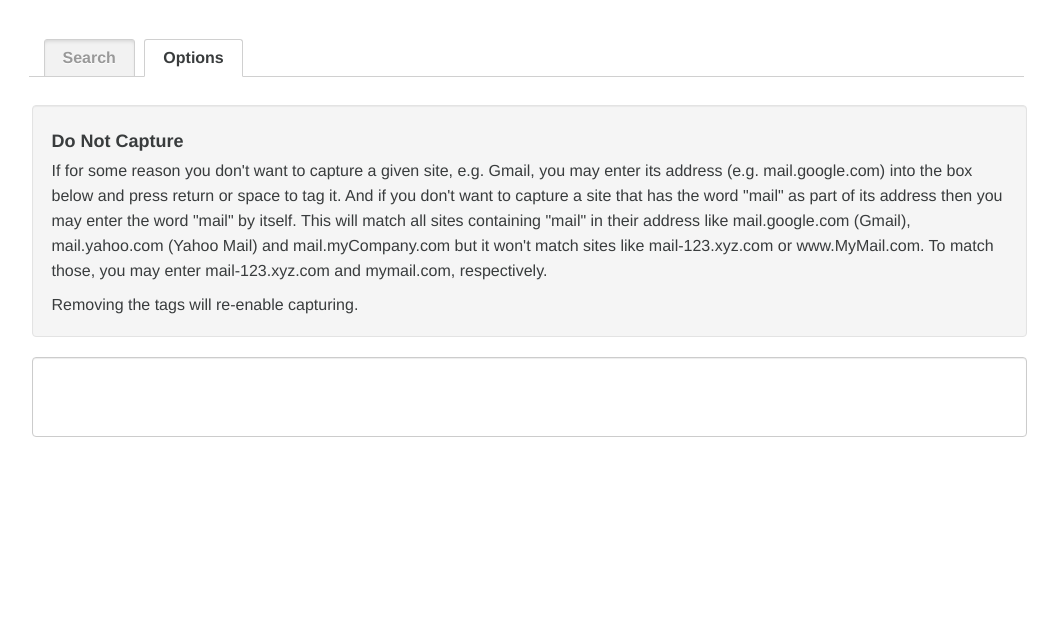
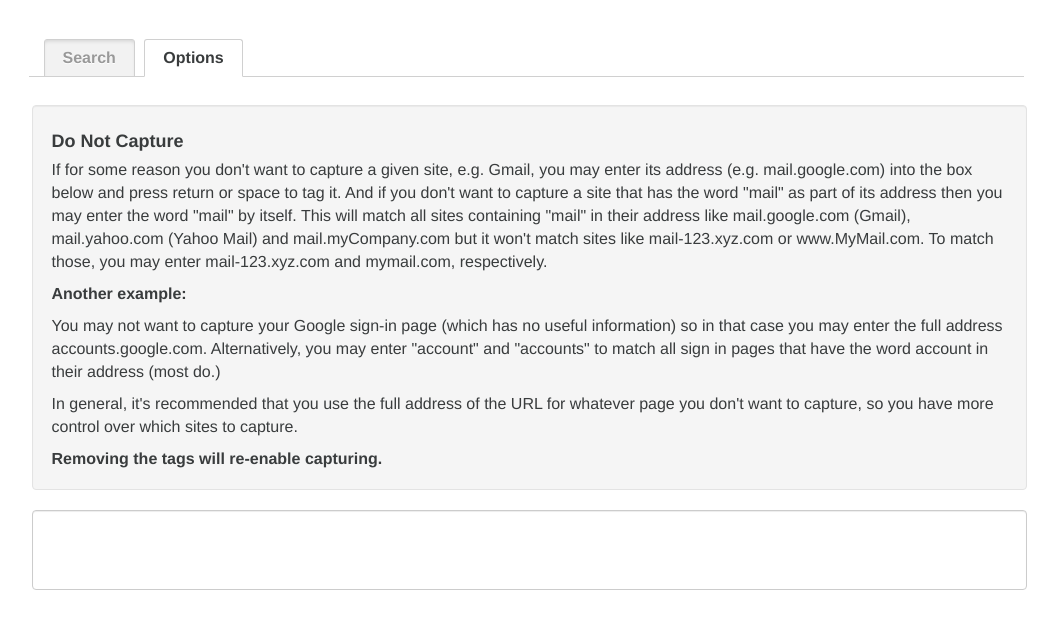
Before and after one commit to idibidiart/AllSeeingEye, a browser extension: page src/override/history.html in a window 1280 px wide. Both pictures are taken after a click on the link "Options". Shown: the whole page, without its empty margins (114-1172 px from the left). Drawn offline with Linux system fonts and the light colour scheme.

Commit message:
some fixes prior to publishing v.0.2

```diff
--- a/src/override/history.html
+++ b/src/override/history.html
@@ -86,7 +86,20 @@
                         mymail.com, respectively.
                         </p>
                         <p>
-                        Removing the tags will re-enable capturing.
+                        <strong>Another example:</strong>
+                        <p>
+                        You may not want to capture your Google sign-in page (which has no useful information) so in
+                        that case you may enter the full address accounts.google.com. Alternatively, you may enter
+                        "account" and "accounts" to match all sign in pages that have the word account in their address
+                        (most do.)
+                        </p>
+                        <p>
+                        In general, it's recommended that you use the full address
+                        of the URL for whatever page you don't want to capture, so you have more control over
+                        which sites to capture.
+                        </p>
+                        <p>
+                        <strong>Removing the tags will re-enable capturing.</strong>
                         </p>
                     </div>
                     <select class='tagsinput' multiple="" data-role="tagsinput" style="display: none;">
--- a/src/override/history.js
+++ b/src/override/history.js
@@ -240,9 +240,11 @@ $(function() {
 
         showAll($('[fragment].listContainer'), $('[fragment].init'))
 
-        $('select').tagsinput()
+        $('.tagsinput').tagsinput()
 
-        getHostTags($('select'))
+        getHostTags($('.tagsinput'))
+
+        $('.optionsTabs').tabs()
 
     }, 500)
 
--- a/src/override/o2.css
+++ b/src/override/o2.css
@@ -509,7 +509,7 @@ code {
 p {
     margin: 0 0 9px;
     font-family: "Helvetica Neue", Helvetica, Arial, sans-serif;
-    line-height: 25px
+    line-height: 23px
 }
 
 p small {
```
Also changed, not shown: src/bg/background.js (+10 -7 lines).
